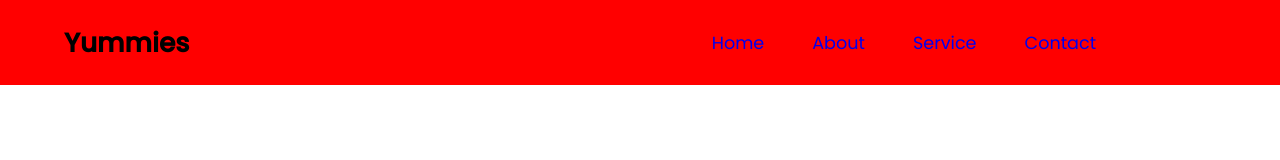
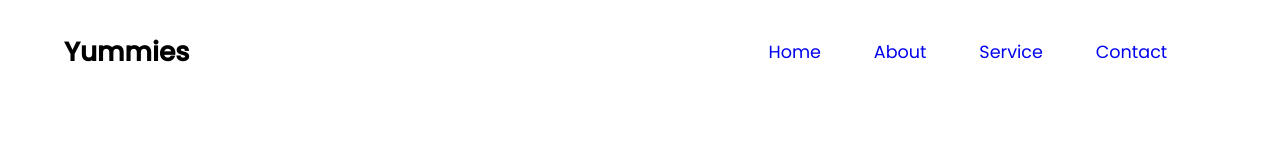
Before and after one commit to Akshat511716/Restaurant-Website, a plain HTML site: page index.html in a window 1280 px wide. Drawn offline with Linux system fonts and the light colour scheme.

Commit message:
Add files via upload

```diff
--- a/css/style.css
+++ b/css/style.css
@@ -9,10 +9,11 @@ body {
     margin: 0;
     padding: 0;
     box-sizing: border-box;
-    /* max-width: 1200px; */
-    /* overflow-x: hidden; */
     font-family: 'Poppins', sans-serif;
-    font-size: 10px;
+    transition: 0.3s ease;
+}
+ul{
+    list-style-type: none;
 }
 
 a {
@@ -25,8 +26,8 @@ a {
     flex-wrap: wrap;
     justify-content: space-between;
     align-items: center;
-    background-color: red;
     font-size: 1.1rem;
+    z-index: 1;
 }
 #nav-content .container .wrapper h2{
     margin-left: 5%;
@@ -34,21 +35,28 @@ a {
 
 #nav-content ul {
     /* margin-left: 0 20%; */
-    margin-right: 20%;
+    margin-right: 15%;
     display: flex;
     text-align: center;
     justify-content: center;
-    list-style-type: none;
 }
 
 #nav-content ul li{
-    margin: 5% 10%;
+    margin: 5%;
+    padding: 4% 6%;
+    border-radius: 40px;
+    transition: 0.3s ease background-color;
+}
+#nav-content ul li:hover{
+    background-color: red;
+
 }
 
 @media only screen and (max-width: 768px) {
     #nav-content .container .wrapper{
         flex-direction: column;
-        justify-content: center;
+        /* justify-content: center; */
+        text-align: center;
         font-size: 1.25rem;
     }
     #nav-content .container .wrapper h2{
```
